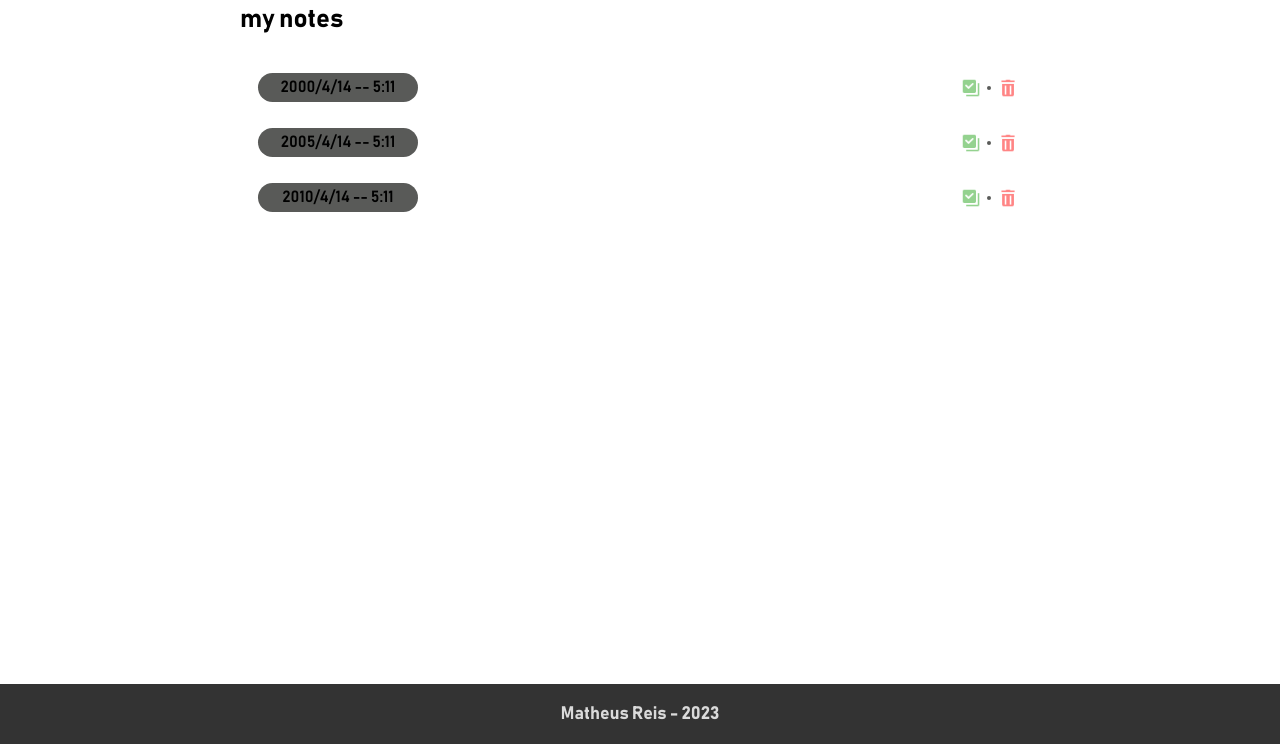
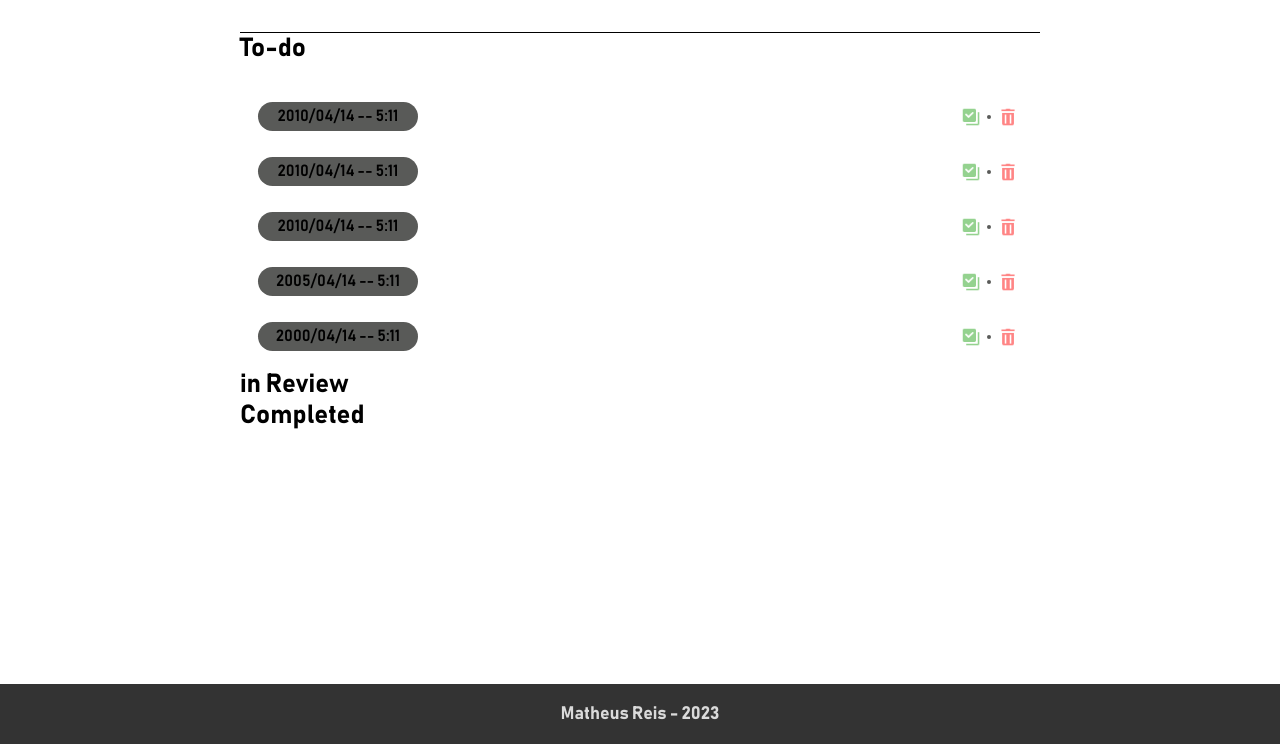
Before and after one commit to mthreis/send-notes, a website: page public/index.html in a window 1280 px wide. Shown: the part 56-800 px from the top of the page. Drawn offline with Linux system fonts and the light colour scheme.

Commit message:
feat: add delete

```diff
--- a/public/index.html
+++ b/public/index.html
@@ -11,7 +11,7 @@
     <div id="top">
         <header>
 
-            <h3>send.notes</h3>
+            <h3>send.tasks</h3>
             <div>
                 <p>Night</p>
                 <input type="checkbox" id="night"/>
@@ -19,7 +19,15 @@
         </header>
 
         <main>
-            <h4 onmouseenter="console.log('aa')">my notes</h4>
+            <div class="tabs">
+                <button class="selectedTab">
+                    Tasks
+                </button>
+                <button>
+                    Time
+                </button>
+            </div>
+            <h4>To-do</h4>
             <div id="notes">
                 <p>Loading...</p>
 
@@ -32,6 +40,10 @@
                     </div>
                 </div>
             </div>
+
+            <h4>in Review</h4>
+
+            <h4>Completed</h4>
         </main>
     </div>
 
--- a/public/main.js
+++ b/public/main.js
@@ -12,7 +12,7 @@ async function getData() {
     const response = await fetch("/api");
     const result = await response.json();
 
-    console.log(result);
+    //console.log(result);
 
     notes.innerHTML = "";
 
@@ -21,9 +21,25 @@ async function getData() {
     }
 }
 
-function confirmDelete() {
+function confirmDelete(encodedTask) {
+    const task = JSON.parse(decodeURIComponent(encodedTask));
+
     if (confirm("Are you sure you want to delete it?")) {
         console.log("delete");
+
+        console.log("before:", tasks);
+
+        var id = tasks.findIndex(t => t.id === task.id);
+
+        console.log("id ",id );
+
+        tasks.splice(id, 1);
+
+        console.log("after:", tasks);
+
+        document.getElementById("cardId" + task.id).remove();
+
+        storeTasksInLS();
     }
 }
 
@@ -41,7 +57,13 @@ function confirmRevert(encodedTask) {
 
         document.getElementById(task.cardId).innerHTML = renderTask(task, true);
         saveTask(task);
+
+        storeTasksInLS();
     }
+}
+
+function storeTasksInLS() {
+    localStorage.setItem("tasks", JSON.stringify(tasks));
 }
 
 function advance(encodedTask) {
@@ -56,6 +78,7 @@ function advance(encodedTask) {
     document.getElementById(task.cardId).innerHTML = renderTask(task, true);
 
     saveTask(task);
+    storeTasksInLS();
 }
 
 function saveTask(task) {
@@ -97,8 +120,8 @@ function renderCards() {
 function formatDate(date) {
 
     const year = date.getFullYear();
-    const month = date.getMonth() + 1;
-    const day = date.getDate();
+    const month = String(date.getMonth() + 1).padStart(2, '0');
+    const day = String(date.getDate()).padStart(2, '0');
 
     const hour = date.getHours();
     const min = String(date.getMinutes()).padStart(2, '0');
@@ -141,7 +164,7 @@ function renderTask(task, innerOnly = false) {
         ${ task.date.length > 1 ? `<button onclick="confirmRevert('${ encodedTask }')"><img src="./img/revert.png" height="20px" alt=""></button>` : `` }
         ${ task.date.length >= taskState.length ? `` : `<button onclick="advance('${ encodedTask }')"><img src="./img/check.png" height="20px" alt=""></button>` }
         <div class="actionsSep"> a</div>
-        <button onclick="confirmDelete()"><img src="./img/trash.png" height="20px" alt=""></button>
+        <button onclick="confirmDelete('${ encodedTask }')"><img src="./img/trash.png" height="20px" alt=""></button>
     </div>
     `;
 
@@ -168,6 +191,16 @@ function popup(enable, encodedTask) {
         const task = JSON.parse(decodeURIComponent(encodedTask));
         popupReview.setAttribute("class", task.date.length > 1 ? "popupTitle" : "hidden");
         popupDone.setAttribute("class", task.date.length > 2 ? "popupTitle" : "hidden");
+
+        for(const p of popupAdded.getElementsByTagName("p")) p.innerHTML = formatDate(new Date(task.date[0]));
+
+        if (task.date.length >= 2) {
+            for(const p of popupReview.getElementsByTagName("p")) p.innerHTML = formatDate(new Date(task.date[1]));
+        }
+
+        if (task.date.length >= 3) {
+            for(const p of popupDone.getElementsByTagName("p")) p.innerHTML = formatDate(new Date(task.date[2]));
+        }
     }
 }
 
@@ -196,6 +229,11 @@ checkbox.addEventListener('change', (ev) => localStorage.setItem("night", ev.tar
 
 checkbox.checked = JSON.parse(localStorage.getItem("night")) === true;
 
+const lsTasks = localStorage.getItem("tasks");
+
+if (lsTasks) {
+    tasks = JSON.parse(lsTasks);
+} else {
     tasks = [
         {
             id: 0,
@@ -211,11 +249,24 @@ tasks = [
             id: 12,
             date: [ new Date(2010, 3, 14, 5, 11, 1, 11) ],
             content: 'New task 3'
+        },
+        {
+            id: 122,
+            date: [ new Date(2010, 3, 14, 5, 11, 1, 11) ],
+            content: 'New task 3'
+        },
+        {
+            id: 1112,
+            date: [ new Date(2010, 3, 14, 5, 11, 1, 11) ],
+            content: 'New task 3'
         }
     ];
 
+    localStorage.setItem("tasks", JSON.stringify(tasks));
+}
 
-localStorage.setItem("tasks", JSON.stringify(tasks));
+
+tasks = tasks.sort(function(a, b) { return new Date(b.date[b.date.length - 1]) - new Date(a.date[a.date.length - 1]) })
 
 //console.log(tasks);
 
--- a/public/styles.css
+++ b/public/styles.css
@@ -64,7 +64,6 @@ main {
     margin: auto;
     flex: 1;
 
-    padding: 12px;
 
     color: var(--main-color);
 }
@@ -235,3 +234,26 @@ p {
     font-size: 16px;
     font-weight: 400;
 }
+
+.tabs {
+    height: 40px;
+    border-bottom: 1px solid #000000;
+}
+
+.tabs > button {
+    width: 100px;
+    height: 100%;
+
+    background-color: transparent;
+    border: none;
+
+    font-size: 16px;
+    font-weight: 500;
+
+    color: white;
+}
+
+.selectedTab {
+
+    border-bottom: 3px solid #306741;
+}
```
Lines whose indentation alone changed are shown as unchanged.
